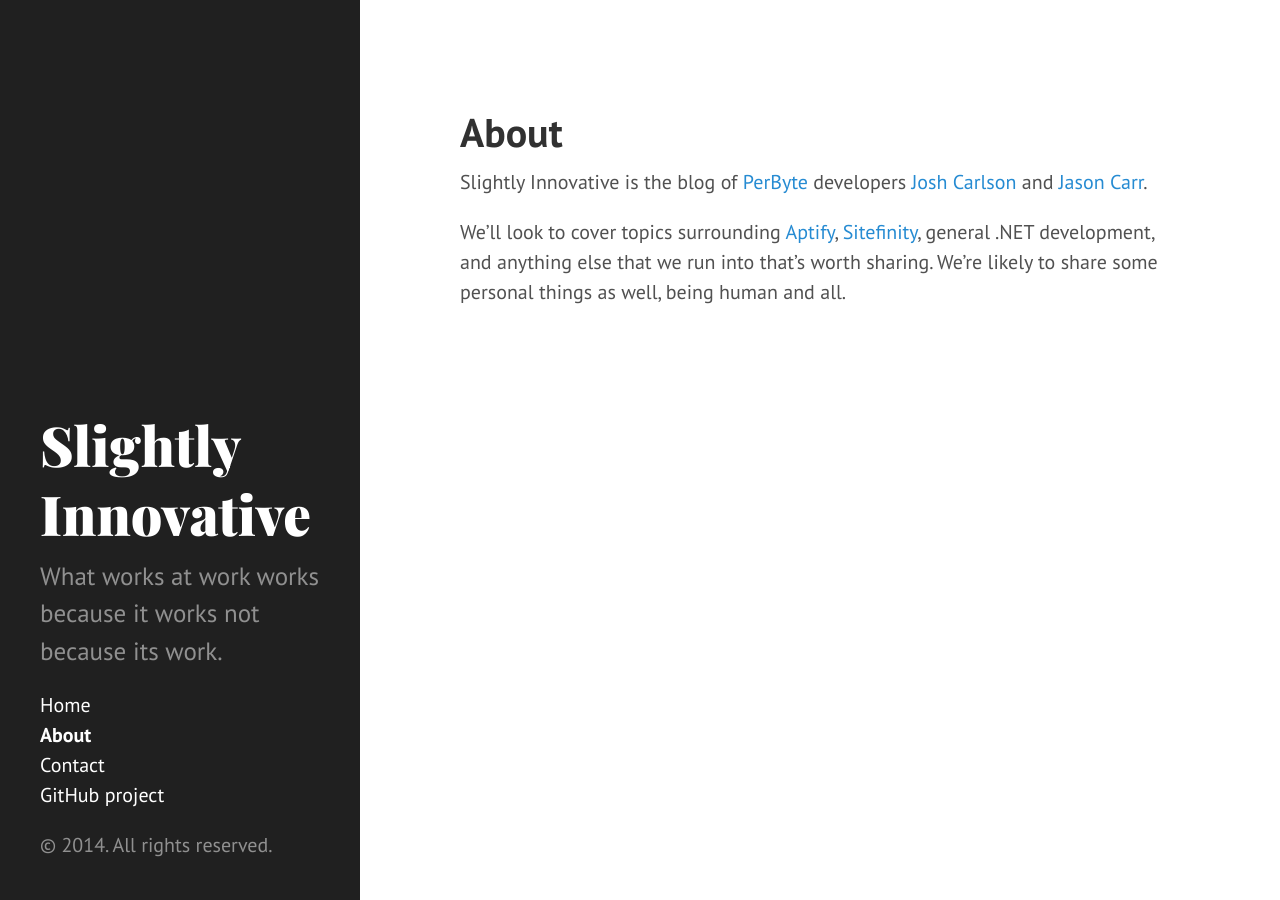
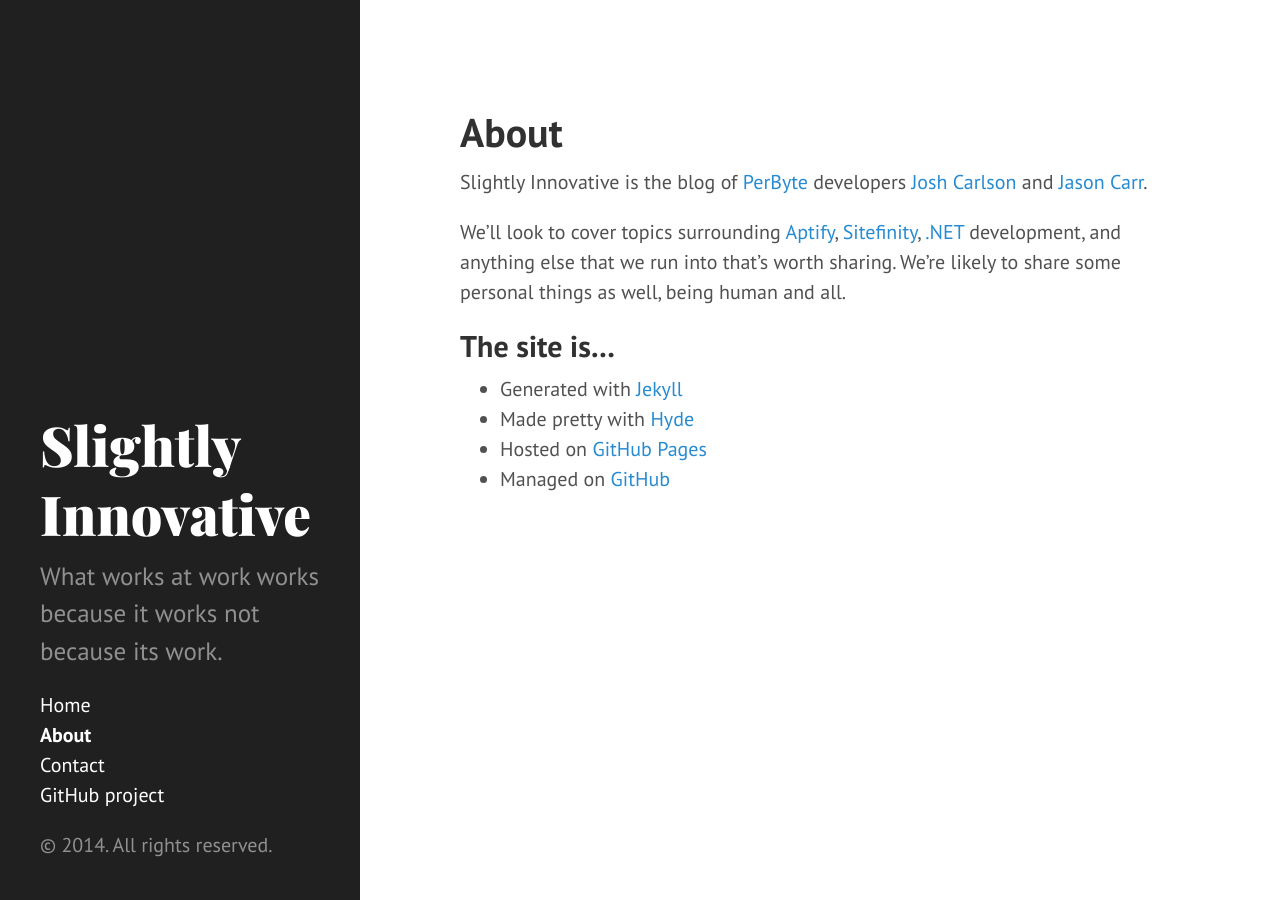
Before and after one commit to lcates/perbyte.github.io, a Jekyll site: the page built from about.md, in a window 1280 px wide. Built offline with Jekyll 4.4.1, drawn with Linux system fonts in a browser that asks for light colours; Markdown is read by kramdown in place of the engine named in the settings.

Commit message:
Updated about, added CNAME

```diff
--- /dev/null
+++ b/CNAME
@@ -0,0 +1 @@
+slightlyinnovative.com
--- a/about.md
+++ b/about.md
@@ -9,4 +9,12 @@
 
 Slightly Innovative is the blog of [PerByte](http://www.perbyte.com) developers [Josh Carlson](http://www.twitter.com/joshucar) and [Jason Carr](http://www.jasoncarr.com).
 
-We'll look to cover topics surrounding [Aptify](http://www.aptify.com), [Sitefinity](http://www.sitefinity.com), general .NET development, and anything else that we run into that's worth sharing. We're likely to share some personal things as well, being human and all.
+We'll look to cover topics surrounding [Aptify](http://www.aptify.com), [Sitefinity](http://www.sitefinity.com), [.NET](http://www.microsoft.com/net) development, and anything else that we run into that's worth sharing. We're likely to share some personal things as well, being human and all.
+
+The site is...
+--------------
+
+* Generated with [Jekyll](http://jekyllrb.com/)
+* Made pretty with [Hyde](http://hyde.getpoole.com/)
+* Hosted on [GitHub Pages](http://pages.github.com/)
+* Managed on [GitHub](https://github.com/slightly-innovative/slightly-innovative.github.io)
```
